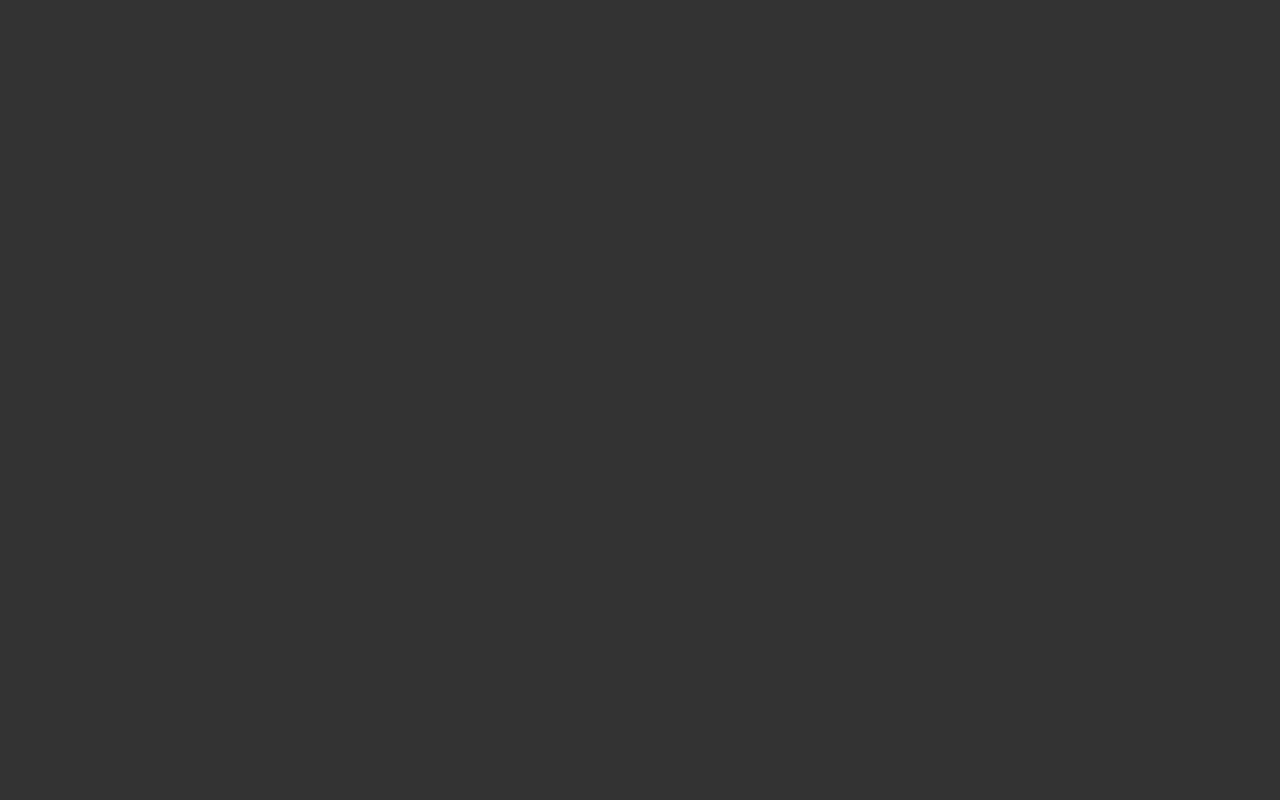
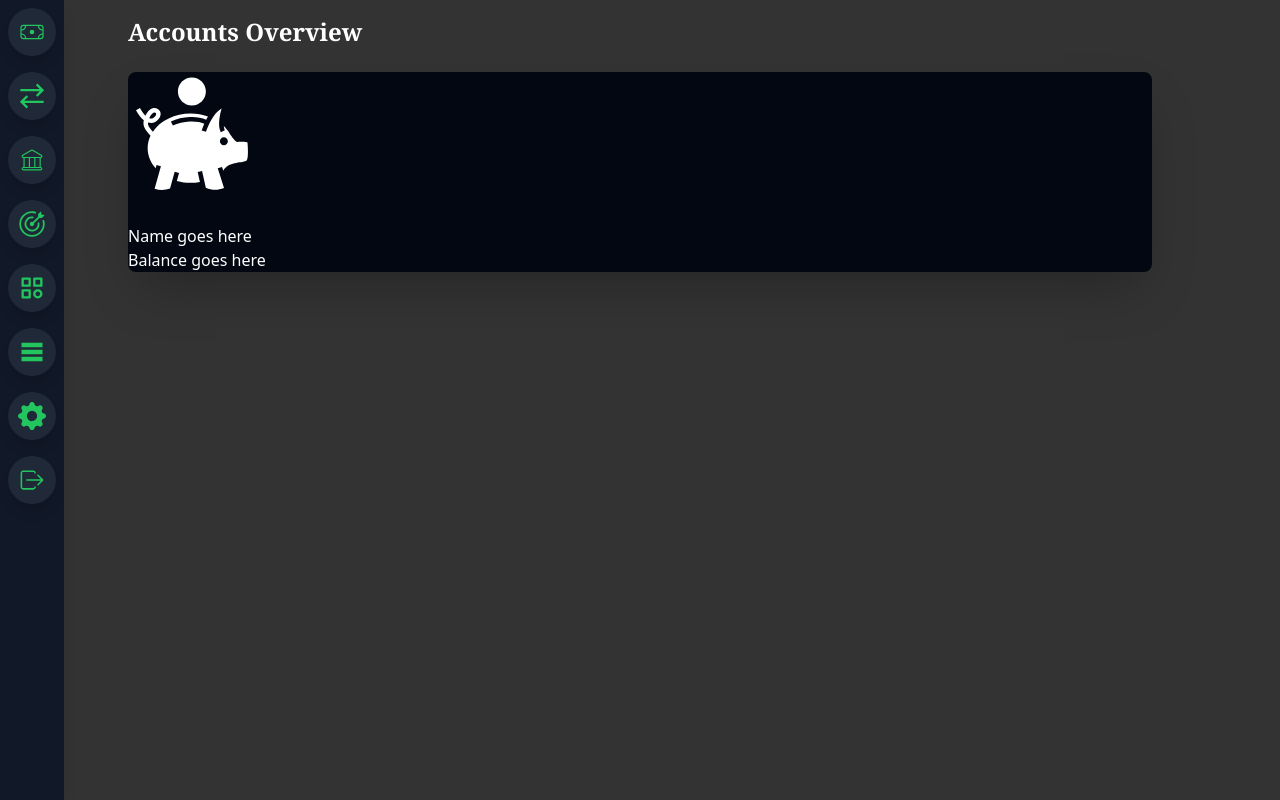
Before and after one commit to AbrehamGebremedhin/expense_tracker, a React (Create React App) app in the folder frontend/: page /Accounts in a window 1280 px wide. Before the commit this address had no page. Built offline with nearby package versions, Linux system fonts and the light colour scheme.

Commit message:
create accounts dashboard

```diff
--- a/frontend/src/App.js
+++ b/frontend/src/App.js
@@ -4,6 +4,8 @@ import {BrowserRouter as Router, Route, Routes} from 'react-router-dom';
 import { QueryClient, QueryClientProvider } from '@tanstack/react-query';
 import SignUp from './pages/SignUp';
 import Login from './pages/Login';
+import Home from './pages/Home';
+import Accounts from './pages/Accounts';
 
 
 function App() {
@@ -22,6 +24,8 @@ function App() {
           <Routes>
             <Route path='/SignUp' element={<SignUp />}/>
             <Route path='/' element={<Login />}/>
+            <Route path='/Home' element={<Home />}/>
+            <Route path='/Accounts' element={<Accounts />}/>
           </Routes>
         </Router>
       </QueryClientProvider>
--- a/frontend/src/components/SideBar.js
+++ b/frontend/src/components/SideBar.js
@@ -1,21 +1,41 @@
 import React from 'react'
-import { BsPlus, BsFillLightningFill, BsGearFill } from 'react-icons/bs'
-import { FaFire, FaPoo } from 'react-icons/fa'
+import { BiCategory } from 'react-icons/bi'
+import { BsGearFill } from 'react-icons/bs'
+import { GrTransaction } from "react-icons/gr";
+import { MdTableRows } from "react-icons/md";
+import { CiBank, CiMoneyBill } from 'react-icons/ci';
+import { GoGoal } from 'react-icons/go';
+import { IoIosLogOut } from "react-icons/io";
+import { Link, useNavigate } from 'react-router-dom';
 
 const Sidebar = () => {
+  const navigate = useNavigate()
+  const deleteCookie = (name) => {
+    document.cookie = `${name}=; expires=Thu, 01 Jan 1970 00:00:00 UTC; path=/;`;
+  };
+
+  const logoutUser = () => {
+    // Delete the user cookie and redirect to login page
+    deleteCookie('token')
+    navigate('/')
+  }
+
   return (
     <div className="fixed top-0 m-0 h-screen w-16 first-letter
                     flex flex-col bg-gray-900 text-white shadow-lg">
-        <SidebarIcon icon={<BsPlus size={28}/>}/>
-        <SidebarIcon icon={<BsFillLightningFill size={28}/>}/>
-        <SidebarIcon icon={<BsGearFill size={28}/>}/>
-        <SidebarIcon icon={<FaFire size={28}/>}/>
-        <SidebarIcon icon={<FaPoo size={28}/>}/>
+        <Link to={'/Home'}><SidebarIcon icon={<CiMoneyBill size={28}/>} text={'Home'}/></Link>
+        <Link><SidebarIcon icon={<GrTransaction size={28}/>} text={'Manage Transaction'}/></Link>
+        <Link to={'/Accounts'}><SidebarIcon icon={<CiBank size={28}/>} text={'Financial Accounts'} /></Link>
+        <Link><SidebarIcon icon={<GoGoal size={28}/>} text={'Goals'}/></Link>
+        <Link><SidebarIcon icon={<BiCategory size={28}/>} text={'Manage Categories'}/></Link>
+        <Link><SidebarIcon icon={<MdTableRows size={28}/>} text={'Manage Budget'}/></Link>
+        <Link><SidebarIcon icon={<BsGearFill size={28}/>} text={'Settings'}/></Link>
+        <button onClick={logoutUser}><SidebarIcon icon={<IoIosLogOut size={28}/>} text={'Logout'}/></button>
     </div>
   )
 }
 
-const SidebarIcon = ({icon, text='tooltip 💡'}) => (
+const SidebarIcon = ({icon, text}) => (
     <div className="sidebar-icon group">
         {icon}
 
--- a/frontend/src/index.css
+++ b/frontend/src/index.css
@@ -5,6 +5,14 @@
 body {
     background-color: #333333;
 }
+
+.parent-div {
+    width: 200px; /* Or any other width */
+  }
+
+  .child-div {
+    margin: 10% 0; /* 10% of the parent div's width for top and bottom margin, 0 for left and right */
+  }
 
 @layer components {
     .sidebar-icon {
--- /dev/null
+++ b/frontend/src/pages/Accounts.js
@@ -0,0 +1,21 @@
+import React from 'react'
+import SideBar from '../components/SideBar'
+import { GiPiggyBank } from "react-icons/gi";
+
+const Accounts = () => {
+  return (
+    <div>
+        <SideBar/>
+        <div className='mx-32 my-4'>
+          <p className=' text-white font-serif text-2xl font-extrabold'>Accounts Overview</p><br/>
+          <div className='flex flex-col rounded-lg shadow-2xl bg-gray-950 text-white'>
+            <GiPiggyBank size={128}/><br/>
+            <p>Name goes here</p>
+            <p>Balance goes here</p>
+          </div>
+        </div>
+    </div>
+  )
+}
+
+export default Accounts
--- /dev/null
+++ b/frontend/src/pages/Home.js
@@ -0,0 +1,12 @@
+import React from 'react'
+import SideBar from '../components/SideBar'
+
+const Home = () => {
+  return (
+    <div>
+        <SideBar/>
+    </div>
+  )
+}
+
+export default Home
--- a/frontend/src/pages/Login.js
+++ b/frontend/src/pages/Login.js
@@ -1,9 +1,10 @@
 import React, {useState} from 'react'
-import { Link } from 'react-router-dom'
+import { Link, useNavigate } from 'react-router-dom'
 
-const LogIn = () => {
+const Login = () => {
     const [email, setEmail] = useState("");
     const [password, setPassword] = useState("");
+    const navigate = useNavigate()
 
     const setCookie = (name, value) => {
         document.cookie = `${name}=${value};path=/`;
@@ -23,7 +24,7 @@ const LogIn = () => {
               },
               body: JSON.stringify(data)
             }).then(res => res.json()).then(d => setCookie('token',d.token))
-
+            navigate('/Home')
         }
 
   return (
@@ -52,4 +53,4 @@ const LogIn = () => {
   )
 }
 
-export default LogIn
+export default Login
--- a/frontend/src/pages/SignUp.js
+++ b/frontend/src/pages/SignUp.js
@@ -1,5 +1,5 @@
 import React, { useState } from 'react'
-import { Link } from 'react-router-dom'
+import { Link, useNavigate } from 'react-router-dom'
 import image from '../images/main.png'
 //import Axios from 'axios';
 
@@ -10,6 +10,7 @@ const SignUp = () => {
   const [email, setEmail] = useState("");
   const [phonenumber, setPhonenumber] = useState("");
   const [accept, setAccept] = useState(false);
+  const navigate = useNavigate()
 
   const setCookie = (name, value) => {
     document.cookie = `${name}=${value};path=/`;
@@ -32,6 +33,7 @@ const SignUp = () => {
           },
           body: JSON.stringify(data)
         }).then(res => res.json()).then(d => setCookie('token',d.token))
+        navigate('/Home')
       }
     }
 }
```
